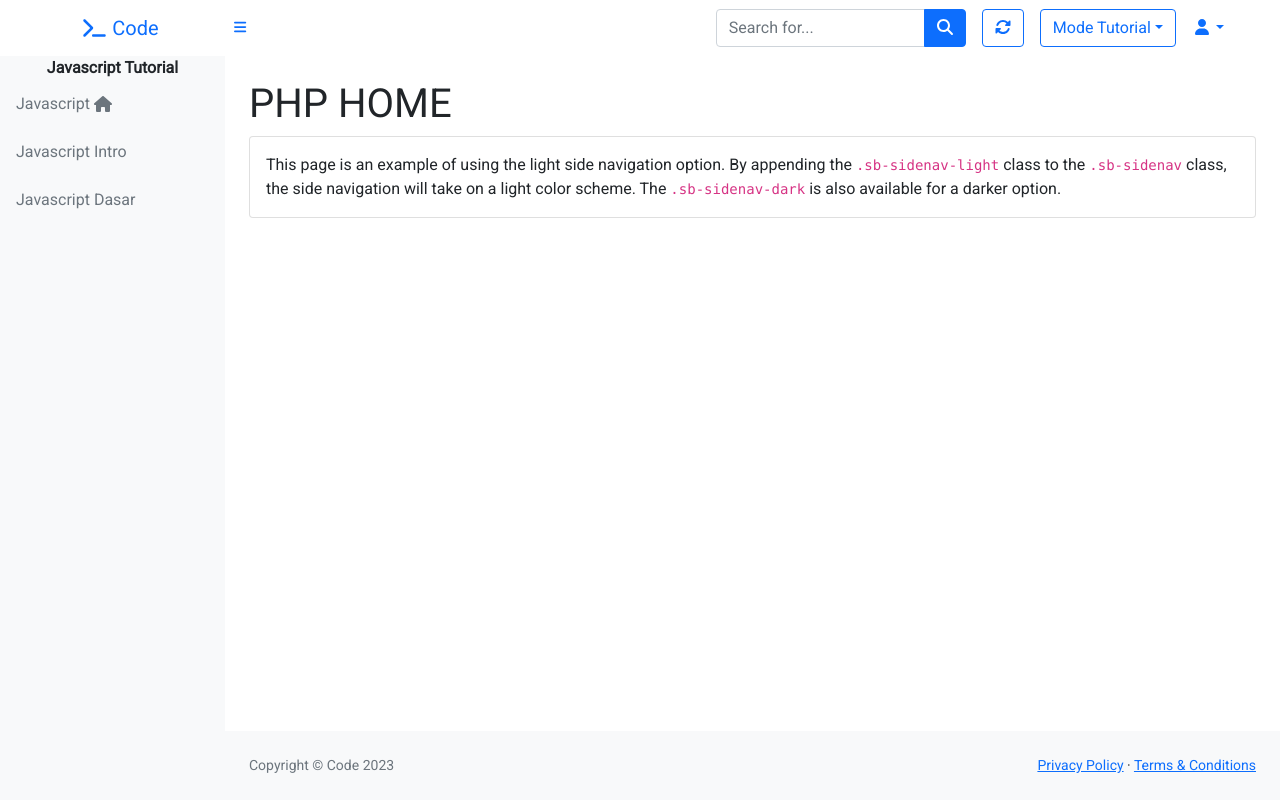
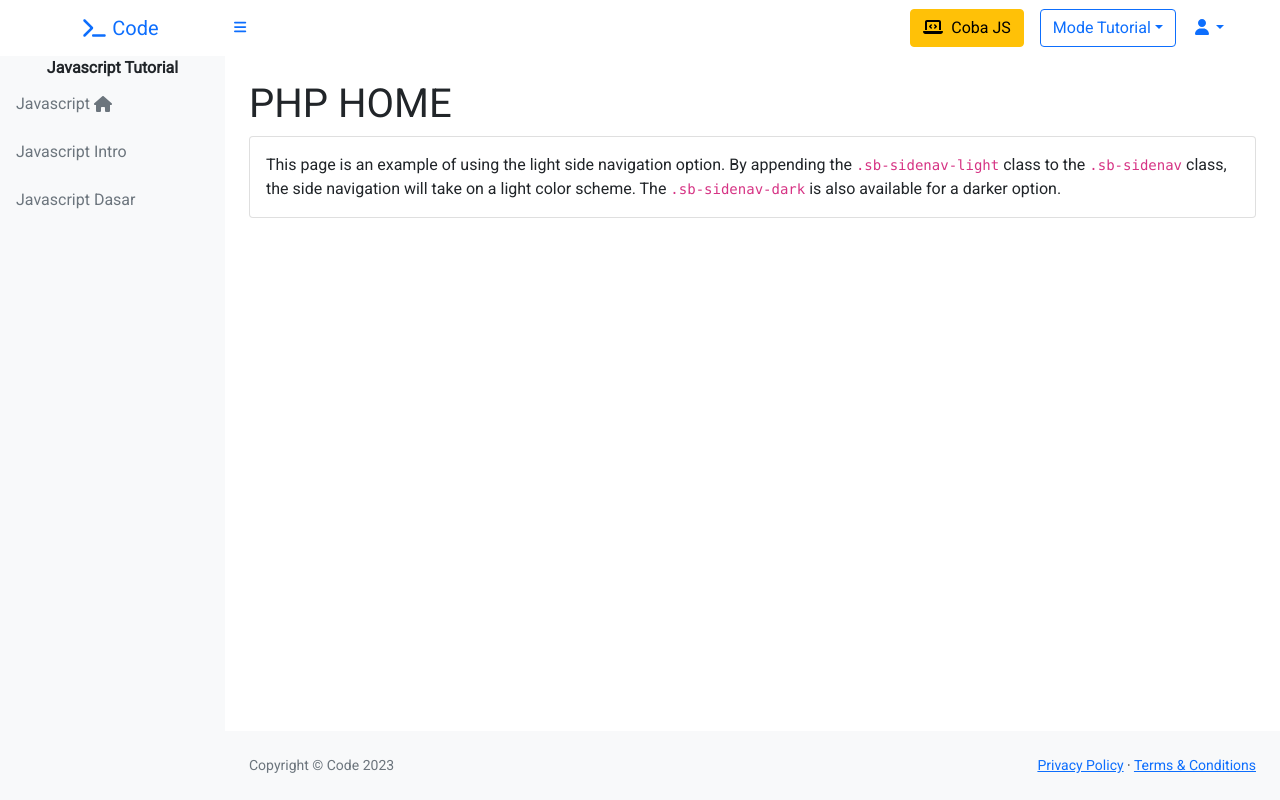
Before and after one commit to kurisu55/e-learning, a PHP site: page /learn/js in a window 1280 px wide. Run offline with PHP 8.4, Linux system fonts and the light colour scheme; some libraries are stand-ins or nearby versions.

Commit message:
Ubah form input menjadi button code editor

```diff
--- a/learn/js/template/head.php
+++ b/learn/js/template/head.php
@@ -27,15 +27,10 @@
         <a class="navbar-brand ps-3 text-center" href="../../index.php"><i class="fas fa-terminal"></i> Code</a>
         <!-- Sidebar Toggle-->
         <button class="btn btn-link btn-sm order-1 order-lg-0 me-4 me-lg-0" id="sidebarToggle" href="#!"><i class="fas fa-bars"></i></button>
-        <!-- Navbar Search-->
-        <form class="d-none d-md-inline-block form-inline ms-auto me-0 me-md-3 my-2 my-md-0">
-            <div class="input-group">
-                <input class="form-control" type="text" placeholder="Search for..." aria-label="Search for..." aria-describedby="btnNavbarSearch" />
-                <button class="btn btn-primary" id="btnNavbarSearch" type="button"><i class="fas fa-search"></i></button>
-            </div>
-        </form>
-        <button class="btn btn-outline-primary me-3"><i class="fas fa-rotate"></i></button>
-        <!-- Example single danger button -->
+        <!-- Code Editor Button-->
+        <div class="d-none d-md-inline-block ms-auto me-0 me-md-3 my-2 my-md-0">
+            <a href="../../editor/js/index.php" class="btn btn-warning"><i class="fas fa-laptop-code me-2"></i>Coba JS</a>
+        </div>
         <div class="btn-group me-2">
             <button type="button" class="btn btn-outline-primary dropdown-toggle" data-bs-toggle="dropdown" aria-expanded="false">Mode Tutorial</button>
             <ul class="dropdown-menu">
```
Also changed, not shown: learn/html/template/head.php (+4 -7 lines), learn/php/template/head.php (+4 -9 lines).
